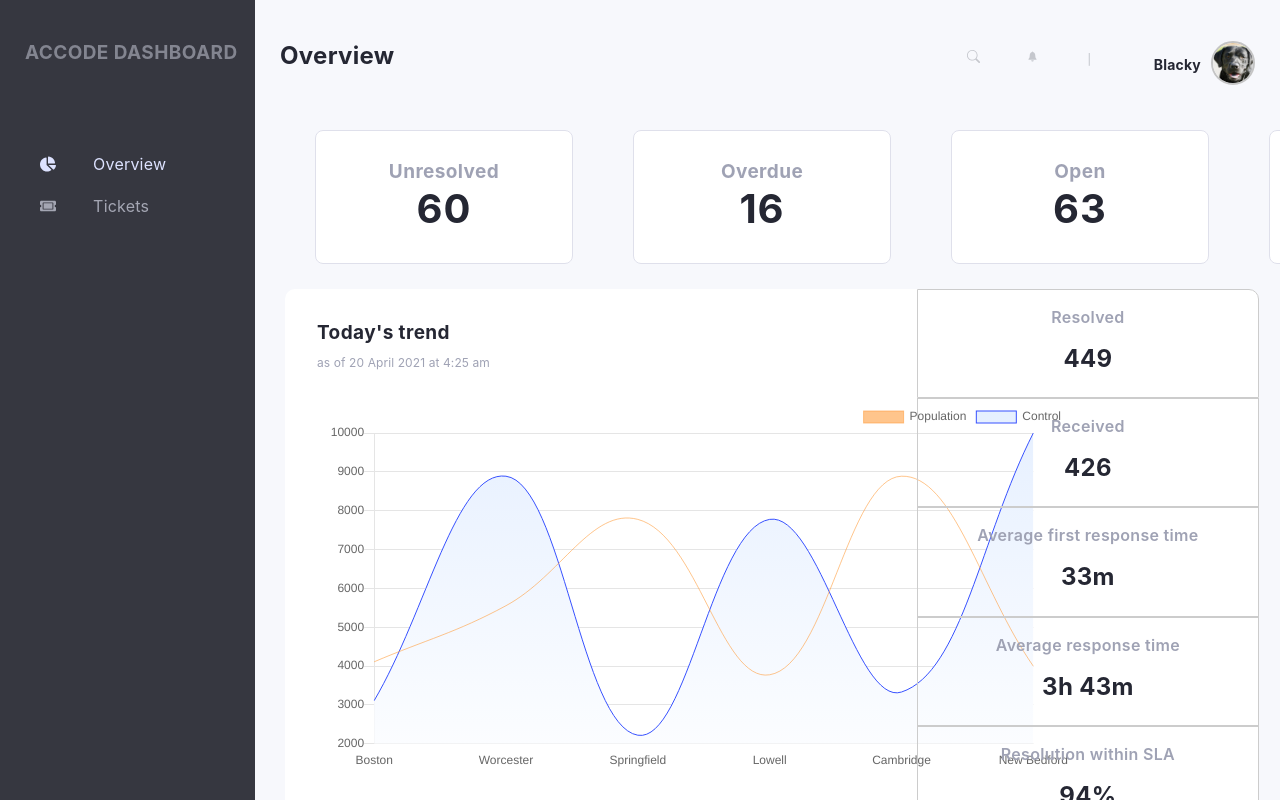
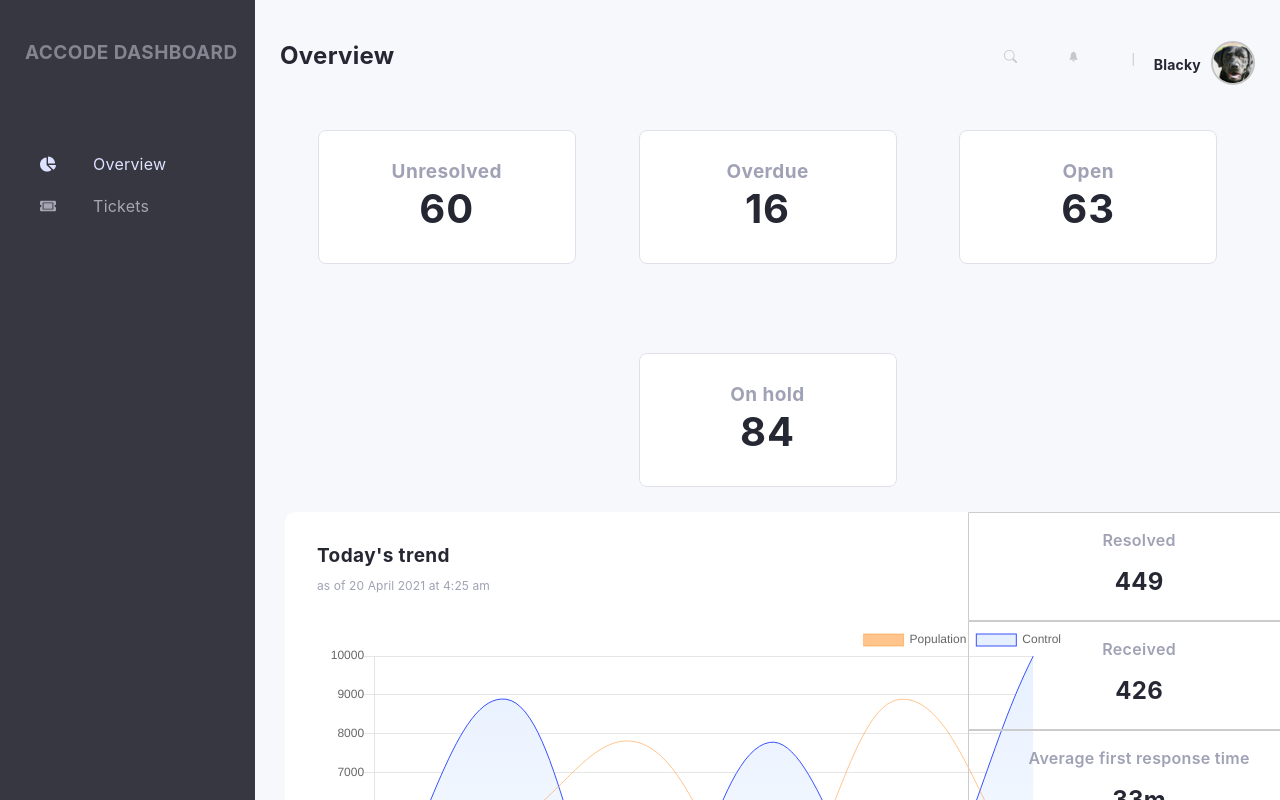
Before and after one commit to accodein/react-dashboard, a React (Create React App) app: page /overview in a window 1280 px wide. Built offline with nearby package versions, Linux system fonts and the light colour scheme.

Commit message:
modified chart view

```diff
--- a/src/contents/styles/overview.module.scss
+++ b/src/contents/styles/overview.module.scss
@@ -1,5 +1,5 @@
 .OverviewBody {
-    width: 95%;
+    width: 100%;
     position: relative;
 }
 
@@ -7,4 +7,5 @@
     display: flex;
     flex-direction: row;
     justify-content: space-evenly;
+    flex-wrap: wrap;
 }
--- a/src/contents/styles/sectionCards.module.scss
+++ b/src/contents/styles/sectionCards.module.scss
@@ -1,6 +1,6 @@
 .SectionCards {
     margin-top: 64px;
-    margin-left: 60px;
+    // margin-left: 60px;
     display: flex;
     flex-direction: column;
     justify-content: center;
```
